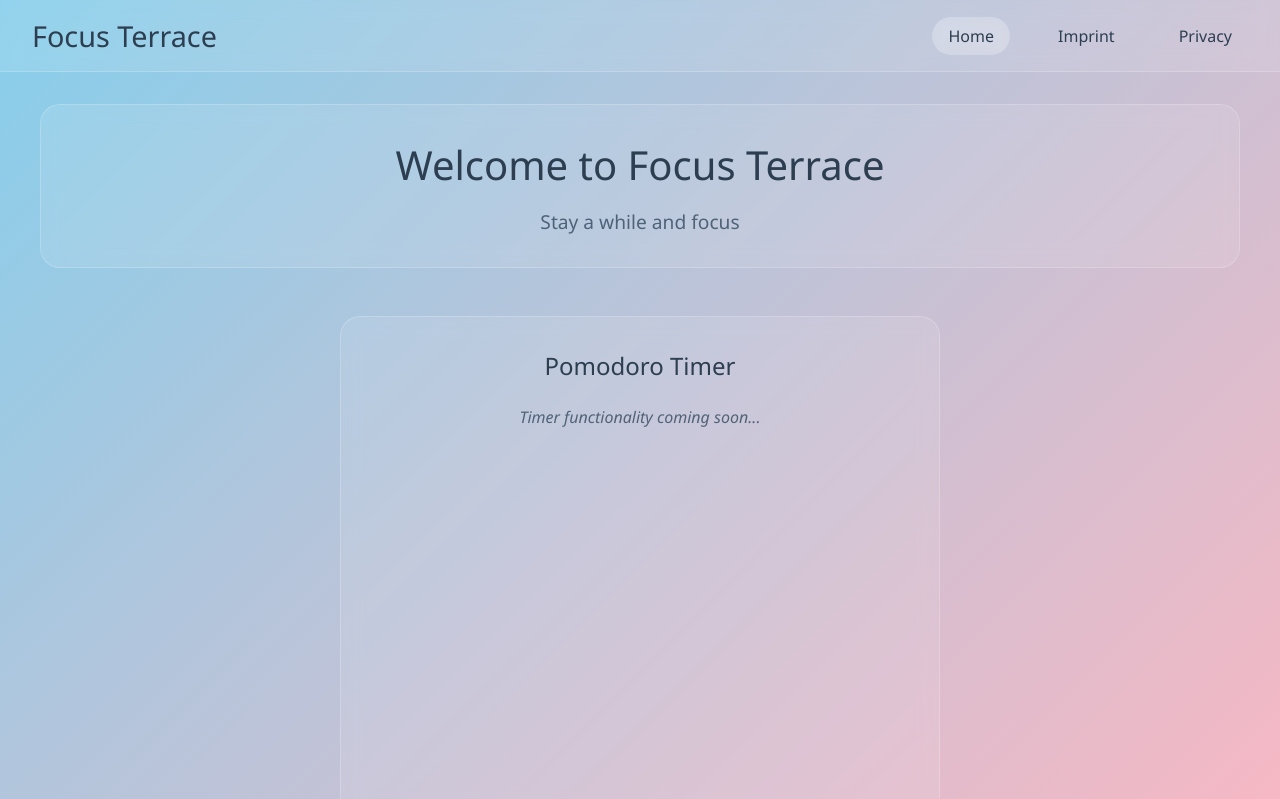
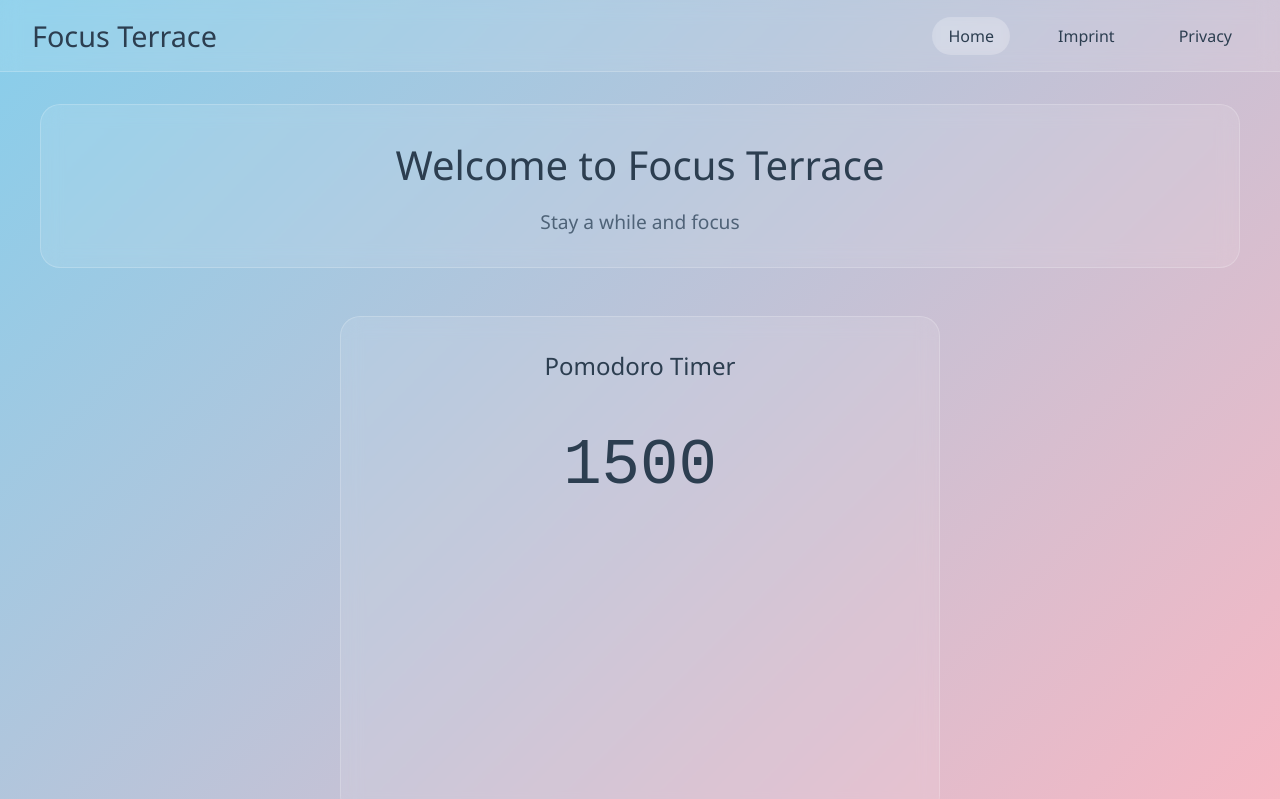
Before and after one commit to Lygaios/Focus-Terrace, a Vue app: page / in a window 1280 px wide. Shown: the top 799 px of the page. Built offline with nearby package versions, Linux system fonts and the light colour scheme.

Commit message:
Refactor PomodoroTimer component and integrate into Home view, removing placeholder text

```diff
--- a/src/components/PomodoroTimer.vue
+++ b/src/components/PomodoroTimer.vue
@@ -1,12 +1,18 @@
 <template>
   <div class="pomodoro-timer">
     <h3>Pomodoro Timer</h3>
-    <p class="placeholder-text">Timer functionality coming soon...</p>
+
+    <div class="timer-display">
+      <div class="time">{{ timeLeft }}</div>
+    </div>
   </div>
 </template>
 
 <script setup lang="ts">
-// Basic Vue component - functionality will be added step by step
+import { ref } from 'vue'
+
+// Create reactive data - 25 minutes in seconds
+const timeLeft = ref(1500)
 </script>
 
 <style scoped>
@@ -15,12 +21,20 @@
   margin-bottom: 1.5rem;
   font-weight: 300;
   font-size: 1.5rem;
+  text-align: center;
 }
 
-.placeholder-text {
-  color: #34495e;
-  opacity: 0.8;
-  text-align: center;
-  font-style: italic;
+.timer-display {
+  display: flex;
+  justify-content: center;
+  align-items: center;
+  margin: 3rem 0;
+}
+
+.time {
+  font-size: 4rem;
+  font-weight: 300;
+  color: #2c3e50;
+  font-family: 'Courier New', monospace;
 }
 </style>
--- a/src/views/Home.vue
+++ b/src/views/Home.vue
@@ -7,8 +7,7 @@
 
     <div class="main-content">
       <div class="timer-panel">
-        <h3>Pomodoro Timer</h3>
-        <p class="placeholder-text">Timer functionality coming soon...</p>
+        <PomodoroTimer />
       </div>
     </div>
 
@@ -19,7 +18,7 @@
 </template>
 
 <script setup lang="ts">
-// Basic Vue component - functionality will be added step by step
+import PomodoroTimer from '../components/PomodoroTimer.vue'
 </script>
 
 <style scoped>
@@ -68,14 +67,6 @@
   max-width: 600px;
 }
 
-.timer-panel h3 {
-  color: #2c3e50;
-  margin-bottom: 1.5rem;
-  font-weight: 300;
-  font-size: 1.5rem;
-  text-align: center;
-}
-
 .placeholder-text {
   color: #34495e;
   opacity: 0.8;
```
